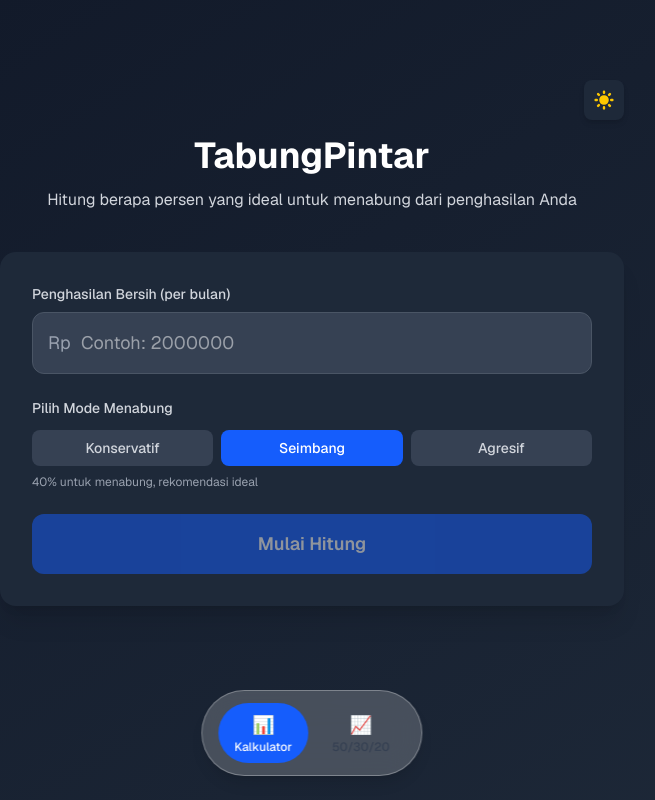
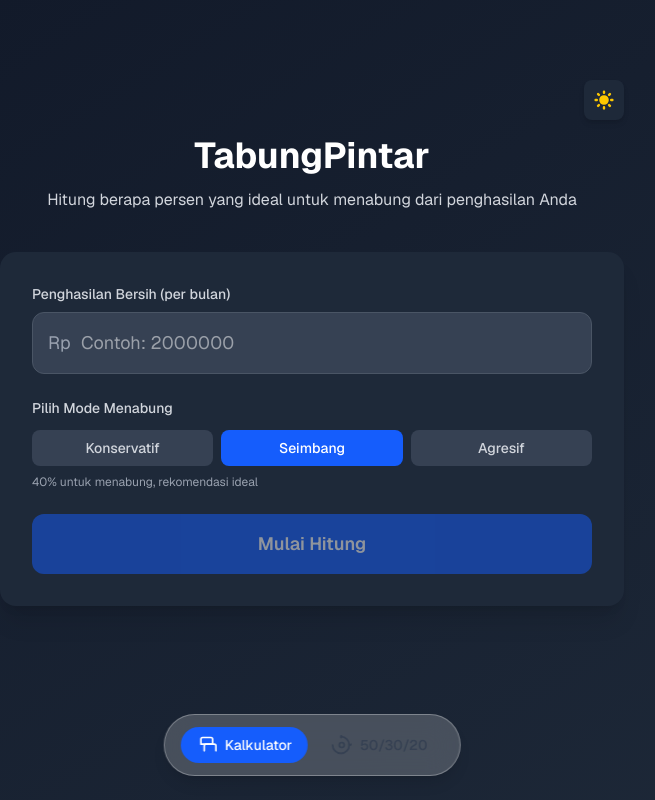
Before and after one commit to ardhikaxx/tabung-pintar, a Next.js app: page / in a window 1280 px wide. Shown: the whole page, without its empty margins (328-983 px from the left). Built offline with nearby package versions, Linux system fonts and the light colour scheme.

Commit message:
Update navbar with icons on side, no emoji

```diff
--- a/app/components/BottomNav.tsx
+++ b/app/components/BottomNav.tsx
@@ -7,8 +7,27 @@ export default function BottomNav() {
   const pathname = usePathname();
 
   const navItems = [
-    { href: "/", label: "Kalkulator", icon: "📊" },
-    { href: "/standard", label: "50/30/20", icon: "📈" },
+    {
+      href: "/",
+      label: "Kalkulator",
+      icon: (
+        <svg className="w-5 h-5" fill="none" stroke="currentColor" viewBox="0 0 24 24">
+          <path strokeLinecap="round" strokeLinejoin="round" strokeWidth="2" d="M9 19v-6a2 2 0 01 2-2h10a2 2 0 01 2 2v6" />
+          <path strokeLinecap="round" strokeLinejoin="round" strokeWidth="2" d="M5 5a2 2 0 01 2-2h10a2 2 0 01 2 2v6H5V5z" />
+        </svg>
+      )
+    },
+    {
+      href: "/standard",
+      label: "50/30/20",
+      icon: (
+        <svg className="w-5 h-5" fill="none" stroke="currentColor" viewBox="0 0 24 24">
+          <path strokeLinecap="round" strokeLinejoin="round" strokeWidth="2" d="M11 3.055A9.001 9.001 0 11 21 12c0-5.523-4.477-10-10-10" />
+          <path strokeLinecap="round" strokeLinejoin="round" strokeWidth="2" d="M21 12c0 5.523-4.477 10-10 10S1 17.523 1 12" />
+          <circle cx="12" cy="12" r="3" strokeWidth="2" />
+        </svg>
+      )
+    },
   ];
 
   return (
@@ -18,14 +37,14 @@ export default function BottomNav() {
           <Link
             key={item.href}
             href={item.href}
-            className={`flex flex-col items-center px-4 py-2 rounded-full transition-all ${
+            className={`flex items-center gap-2 px-4 py-2 rounded-full transition-all ${
               pathname === item.href
                 ? "bg-blue-600 text-white"
                 : "text-gray-700 dark:text-gray-300 hover:bg-white/20 dark:hover:bg-gray-700/30"
             }`}
           >
-            <span className="text-lg">{item.icon}</span>
-            <span className="text-xs font-medium">{item.label}</span>
+            {item.icon}
+            <span className="text-sm font-medium">{item.label}</span>
           </Link>
         ))}
       </div>
```
